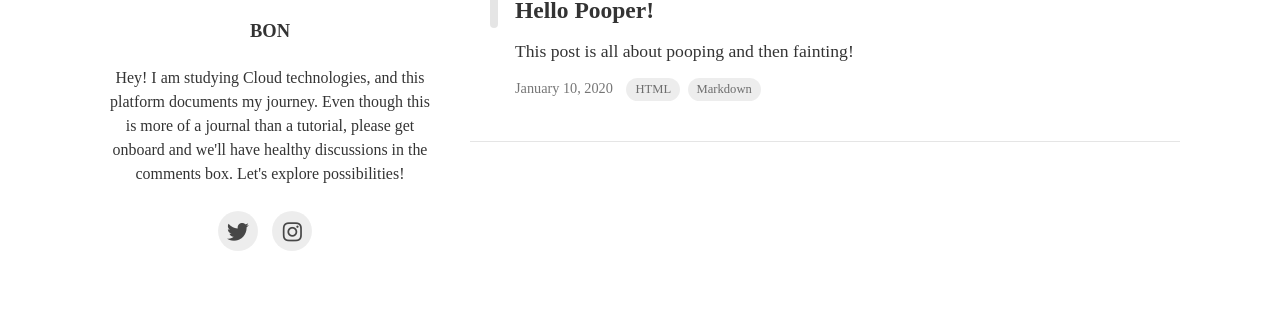
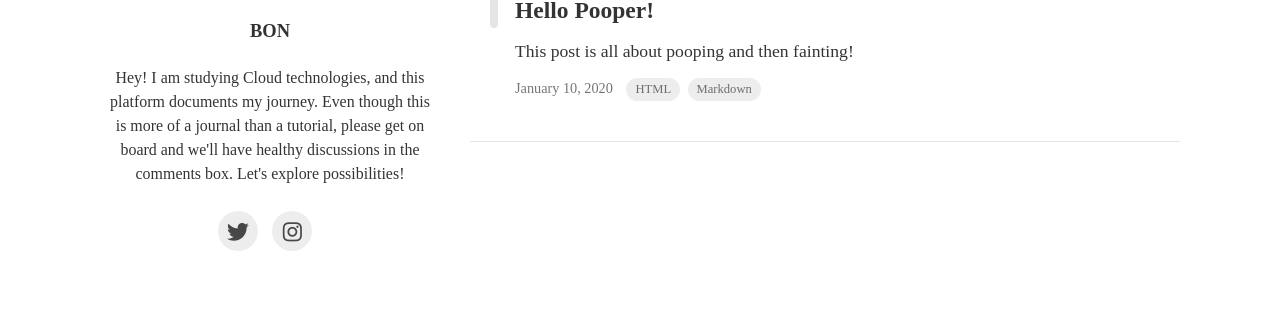
Before and after one commit to bonasfvck/blog, a Jekyll site: the page built from index.html, in a window 1280 px wide. Shown: the part 264-573 px from the top of the page. Built offline with Jekyll 4.4.1, drawn with Linux system fonts in a browser that asks for light colours; nearby versions of some CDN libraries; some web fonts are replaced; the list of posts is cut into pages by our own code.

Commit message:
Update _config.yml

```diff
--- a/_config.yml
+++ b/_config.yml
@@ -11,7 +11,7 @@ theme_settings :
   profile :
     image : assets/img/frankestein.png
     username : Bon
-    description : Hey! I am studying Cloud technologies, and this platform documents my journey. Even though this is more of a journal than a tutorial, please get onboard and we'll have healthy discussions in the comments box. Let's explore possibilities!
+    description : Hey! I am studying Cloud technologies, and this platform documents my journey. Even though this is more of a journal than a tutorial, please get on board and we'll have healthy discussions in the comments box. Let's explore possibilities!
     experience :
       - start : 2014
         end : 2020
```
